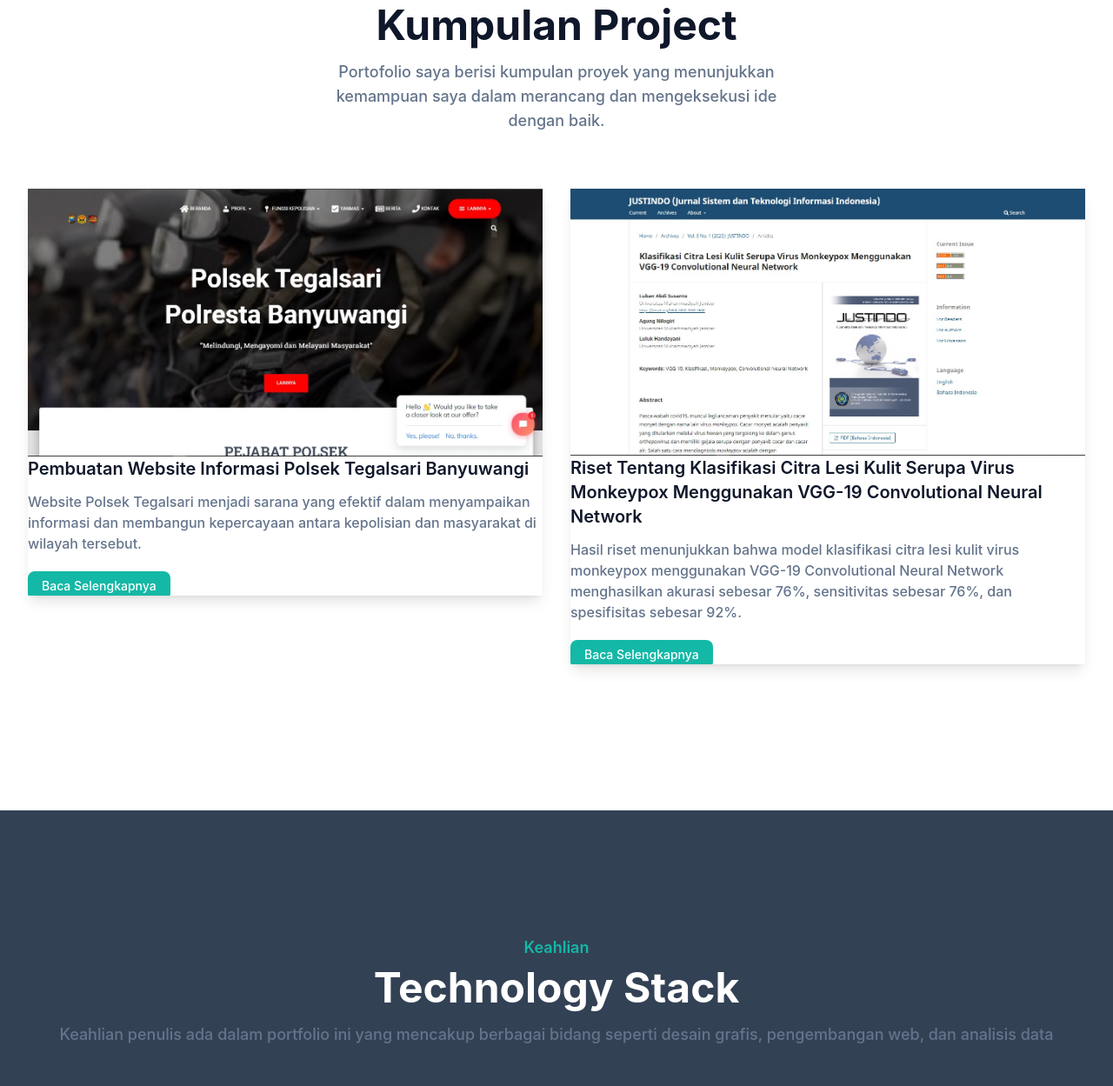
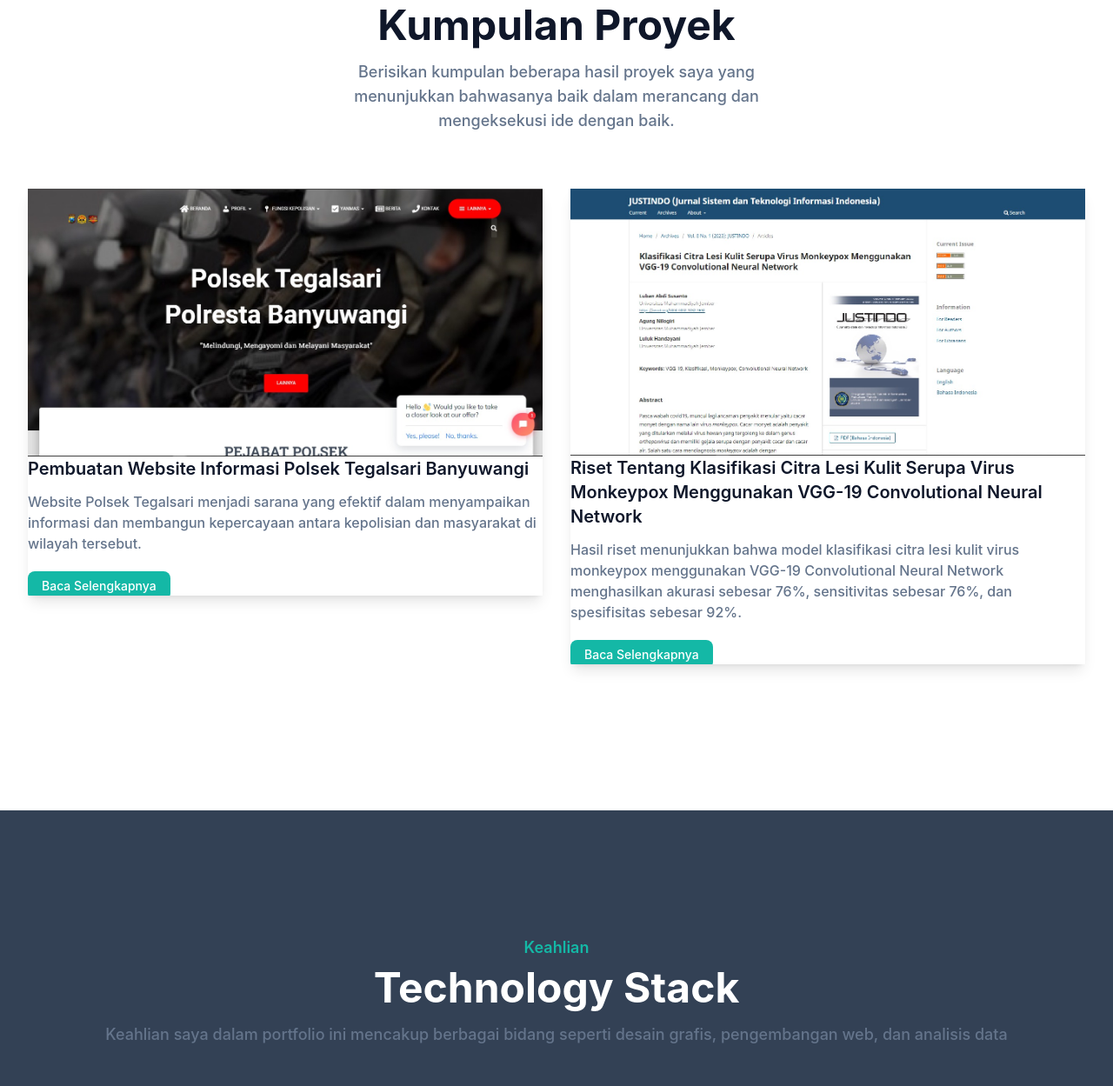
Before and after one commit to lubanabdis/portofolio, a website: page index.html in a window 1280 px wide. Shown: the part 1551-2800 px from the top of the page at 87% size. Drawn offline with Linux system fonts and the light colour scheme; files whose address does not match are found by name.

Commit message:
Update index.html

```diff
--- a/index.html
+++ b/index.html
@@ -120,9 +120,9 @@
             <div class="w-full px-4">
                 <div class="max-w-xl mx-auto text-center mb-16">
                     <h4 class="font-semibold text-lg text-primary mb-2">Portofolio</h4>
-                    <h2 class="font-bold text-dark text-3xl mb-4 sm:text-4xl lg:text-5xl">Kumpulan Project</h2>
+                    <h2 class="font-bold text-dark text-3xl mb-4 sm:text-4xl lg:text-5xl">Kumpulan Proyek</h2>
                     <p class="font-medium text-md text-secondary md:text-lg">
-                        Portofolio saya berisi kumpulan proyek yang menunjukkan kemampuan saya dalam merancang dan mengeksekusi ide dengan baik.
+                        Berisikan kumpulan beberapa hasil proyek saya yang menunjukkan bahwasanya baik dalam merancang dan mengeksekusi ide dengan baik.
                     </p>
                 </div>
             </div>
@@ -164,7 +164,7 @@
                     <h4 class="font-semibold text-lg text-primary mb-2">Keahlian</h4>
                     <h2 class="font-bold text-white text-3xl mb-4 sm:text-4xl lg:text-5xl">Technology Stack</h2>
                     <p class="font-medium text-md text-secondary md:text-lg">
-                        Keahlian penulis ada dalam portfolio ini yang mencakup berbagai bidang seperti desain grafis, pengembangan web, dan analisis data
+                        Keahlian saya dalam portfolio ini mencakup berbagai bidang seperti desain grafis, pengembangan web, dan analisis data
                     </p>
                 </div>
             </div>
@@ -221,7 +221,7 @@
                     <h4 class="font-semibold text-lg text-primary mb-2">Pendidikan</h4>
                     <h2 class="font-bold text-dark  text-3xl mb-4 sm:text-4xl lg:text-5xl">Riwayat Pendidikan</h2>
                     <p class="font-medium text-md text-secondary md:text-lg">
-                        Saya menyelesaikan pendidikan di jenjang MI, SMP, dan SMA. Setelah lulus dari SMA saya pernah mendaftar CATAR AKPOL 3x (tahun 2016 s/d 2018) dan CATAR AKMIL 1x (tahun 2019). Kemudian setelah gagal mendaftar AKPOL dan AKMIL, saya memutuskan lanjut studi S-1 di sebuah Perguruan Tinggi Swasta, yakni di Universitas Muhammadiyah Jember Tahun 2019. Selama kuliah, saya selalu aktif mengikuti kegiatan diluar kampus melalui Program Kampus Merdeka dari Kemendikbud dan Sertifikasi Online dari penyelenggara kompeten. Setelah lulus S-1, saya berencana ingin melanjutkan studi Pasca-Sarjana di dalam negeri untuk memperdalam bidang yang saya minati.
+                        Berisikan Riwayat Pendidikan dari Jenjang SD/MI, SMP, SMA dan Strata-1.
                     </p>
                 </div>
             </div>
@@ -298,7 +298,7 @@
                     <p>Banyuwangi, Jawa Timur</p>
                 </div>
                 <div class="w-full px-4 mb-12 mb-12 md:w-1/3">
-                    <h3 class="font-semibold text-xl text-white mb-5">Kategori</h3>
+                    <h3 class="font-semibold text-xl text-white mb-5">Kategori Berita</h3>
                     <ul class="text-slate-300">
                         <li>
                             <a href="https://www.sciencedaily.com/news/top/science/" target="_blank" class="inline-block text-base hover:text-primary mb-3">Sains dan Teknologi</a>
```
